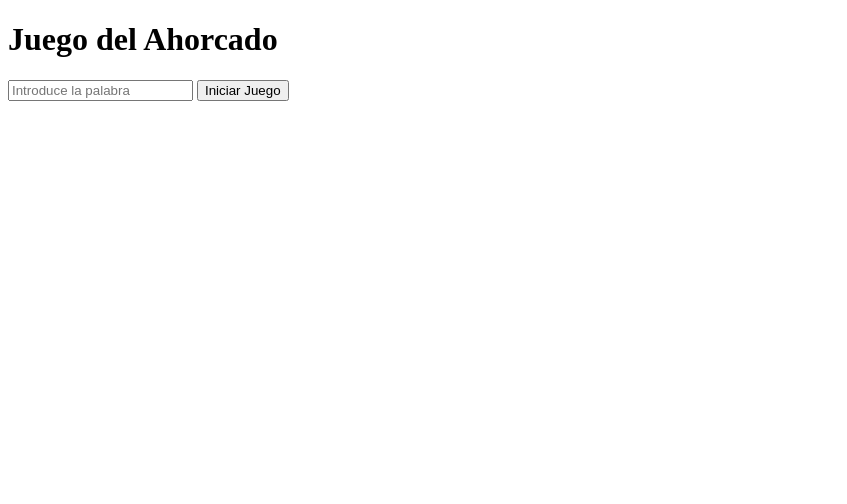
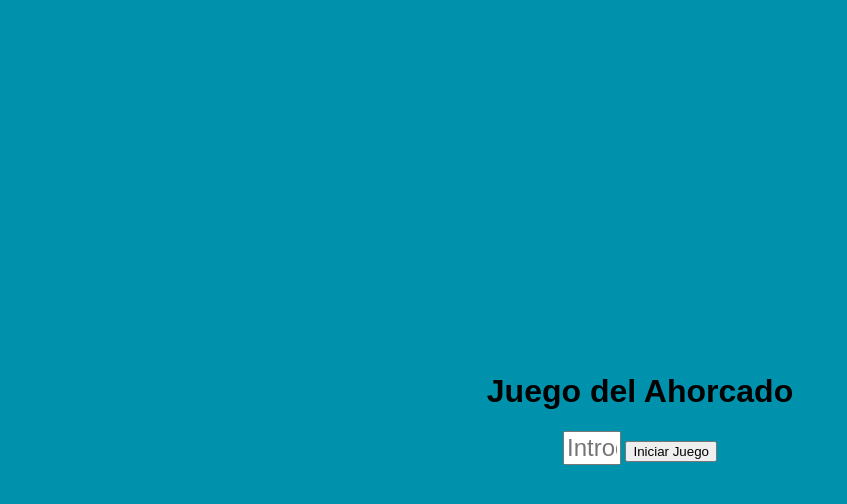
Before and after one commit to Zedrickf/Hangman-guessGame, a plain HTML site: page index.html in a window 1280 px wide. Shown: the whole page, without its empty margins (0-847 px from the left). Drawn offline with Linux system fonts and the light colour scheme; the site is published under a folder, as on GitHub Pages, so addresses that start at the root find nothing.

Commit message:
modify the file direction of the css and js

```diff
--- a/index.html
+++ b/index.html
@@ -4,8 +4,8 @@
     <meta charset="UTF-8">
     <meta name="viewport" content="width=device-width, initial-scale=1.0">
     <title>Ahorcado</title>
-    <link rel="stylesheet" href="/css/style.css">
-    <link rel="stylesheet" href="/css/global.css">
+    <link rel="stylesheet" href="./css/style.css">
+    <link rel="stylesheet" href="./css/global.css">
 </head>
 <body>
     <div class="container">
@@ -23,6 +23,6 @@
             <div id="guessedLetters"></div> <!-- Nueva sección para letras intentadas -->
         </div>
     </div>
-    <script src="/js/app.js"></script>
+    <script src="./js/app.js"></script>
 </body>
 </html>
```
